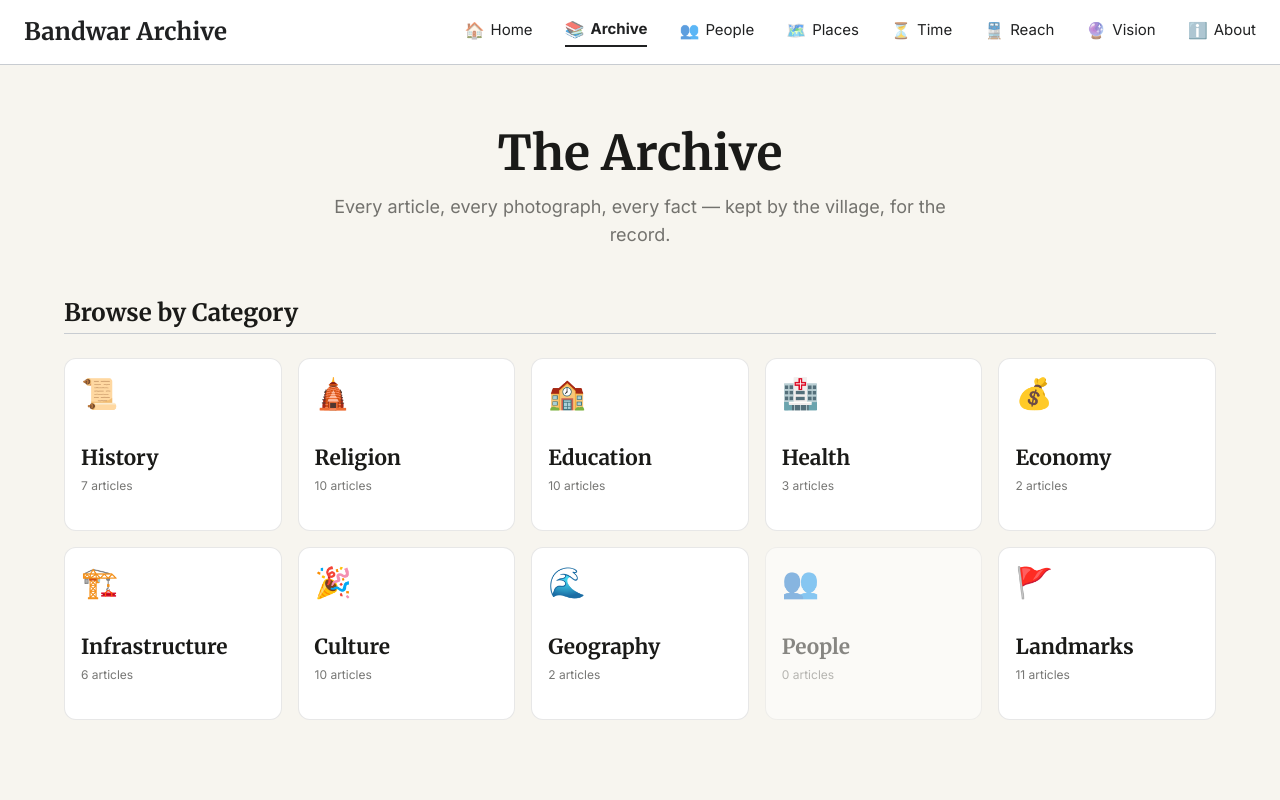
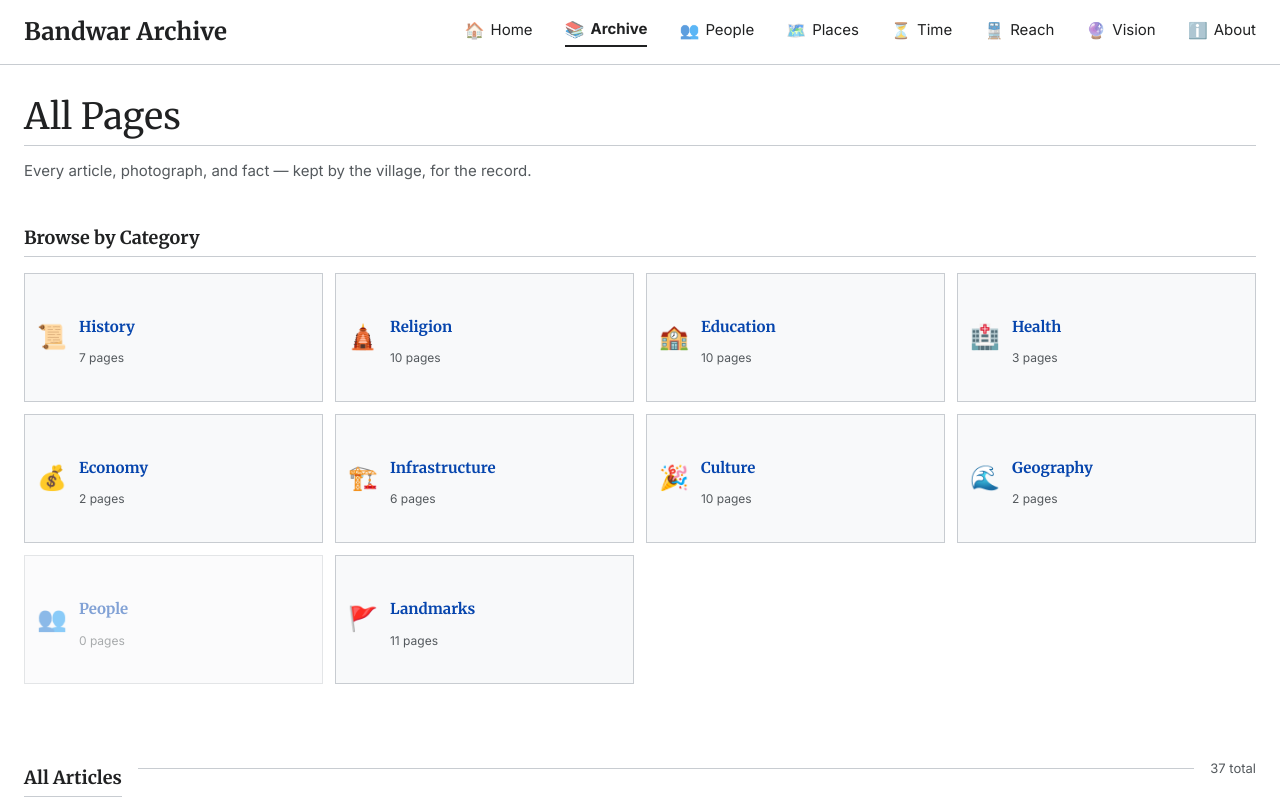
Before and after one commit to ravirajhere/Bandwar, a Next.js app: page /section in a window 1280 px wide. Shown: the top 800 px of the page. Built offline with nearby package versions, Linux system fonts and the light colour scheme.

Commit message:
Update page.tsx

```diff
--- a/src/app/section/page.tsx
+++ b/src/app/section/page.tsx
@@ -3,59 +3,73 @@ import { ArticleCard } from "@/components/article/ArticleCard";
 import Link from "next/link";
 
 export const metadata = {
-  title: "Archive | Bandwar Village",
-  description: "The complete archive of Bandwar village — history, temples, schools, culture, and daily life.",
+  title: "All Pages | Bandwar Village",
+  description: "The complete directory of articles for Bandwar village — history, temples, schools, culture, and daily life.",
 };
 
 export default function SectionPage() {
   const articles = getAllArticles();
   const categories = getCategoriesData().categories;
 
-  // Har category ke andar kitne articles hain, wo gin rahe hain
+  // Count articles per category
   const getCount = (catId: string) => articles.filter(a => a.categories.includes(catId)).length;
 
   return (
-    <div className="bg-[#f7f5ef] min-h-screen py-16 px-4">
-      <div className="max-w-6xl mx-auto">
+    <div className="bg-wiki-bg min-h-screen py-8">
+      <div className="max-w-[1400px] mx-auto px-4 md:px-6">
 
-        {/* Header */}
-        <div className="text-center mb-12">
-          <h1 className="font-serif text-4xl md:text-5xl font-bold text-[#1a1a18] mb-4">The Archive</h1>
-          <p className="text-lg text-[#1a1a18]/60 max-w-2xl mx-auto">
-            Every article, every photograph, every fact — kept by the village, for the record.
+        {/* Page Header (Wikipedia Style) */}
+        <div className="mb-8">
+          <h1 className="font-serif text-3xl md:text-4xl text-wiki-text mb-2">
+            All Pages
+          </h1>
+          <div className="w-full border-b border-wiki-border-light mb-3"></div>
+          <p className="text-[15px] text-wiki-text-muted">
+            Every article, photograph, and fact — kept by the village, for the record.
           </p>
         </div>
 
-        {/* Categories Grid */}
-        <div className="mb-16">
-          <h2 className="font-serif text-2xl font-bold text-[#1a1a18] mb-6">Browse by Category</h2>
-          <div className="grid grid-cols-2 md:grid-cols-3 lg:grid-cols-5 gap-4">
+        {/* Categories Section (Simple Wiki Boxes) */}
+        <div className="mb-10">
+          <h2 className="font-bold text-lg text-wiki-text mb-4">
+            Browse by Category
+          </h2>
+          <div className="grid grid-cols-1 sm:grid-cols-2 md:grid-cols-3 lg:grid-cols-4 gap-3">
             {categories.map((cat) => {
               const count = getCount(cat.id);
               return (
                 <Link
                   key={cat.id}
                   href={`/section/${cat.id}`}
-                  className={`p-4 rounded-xl bg-white border border-[#1a1a18]/10 hover:border-[#1f3d2f] hover:shadow-md transition-all group ${count === 0 ? "opacity-50 pointer-events-none" : ""}`}
+                  className={`border border-wiki-border-light bg-wiki-bg-alt p-3 flex items-center gap-3 transition-colors ${
+                    count === 0
+                      ? "opacity-50 pointer-events-none"
+                      : "hover:bg-[#eaecf0] hover:border-wiki-border"
+                  }`}
                 >
-                  <div className="text-3xl mb-2">{cat.icon}</div>
-                  <h3 className="font-bold text-[#1a1a18] group-hover:text-[#1f3d2f] mb-1">{cat.title}</h3>
-                  <p className="text-xs text-[#1a1a18]/60">{count} articles</p>
+                  <div className="text-2xl" aria-hidden="true">{cat.icon}</div>
+                  <div>
+                    <h3 className="font-bold text-wiki-link text-[15px] hover:underline leading-tight">
+                      {cat.title}
+                    </h3>
+                    <p className="text-[12px] text-wiki-text-muted mt-0.5">{count} pages</p>
+                  </div>
                 </Link>
               );
             })}
           </div>
         </div>
 
-        {/* All Articles */}
+        {/* All Articles Section (Wikipedia List Style) */}
         <div>
-          <div className="flex items-center gap-4 mb-8">
-            <h2 className="font-serif text-2xl font-bold text-[#1a1a18]">All Articles</h2>
-            <div className="h-px bg-[#1a1a18]/20 flex-grow"></div>
-            <span className="text-sm font-medium text-[#1a1a18]/50">{articles.length} total</span>
+          <div className="flex items-center gap-4 mb-4">
+            <h2 className="font-bold text-lg text-wiki-text">All Articles</h2>
+            <div className="h-px bg-wiki-border-light flex-grow"></div>
+            <span className="text-[13px] text-wiki-text-muted">{articles.length} total</span>
           </div>
 
-          <div className="grid grid-cols-1 md:grid-cols-2 lg:grid-cols-3 gap-6">
+          {/* Using single column for mobile, and 2 columns for desktop to keep the list readable */}
+          <div className="grid grid-cols-1 lg:grid-cols-2 gap-4">
             {articles.map((article) => (
               <ArticleCard key={article.id} article={article} />
             ))}
```
